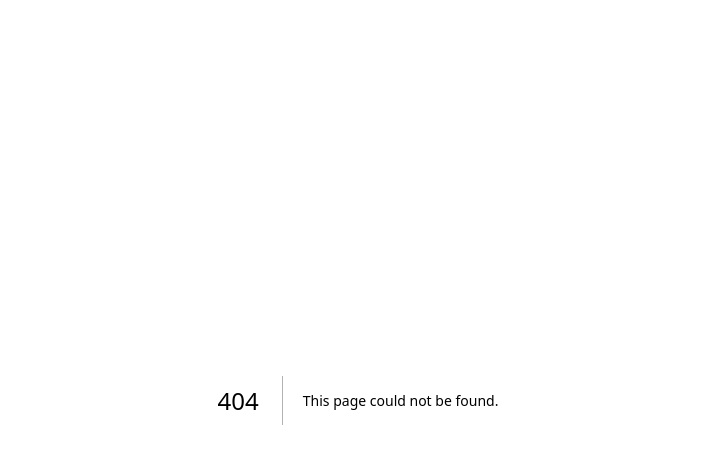
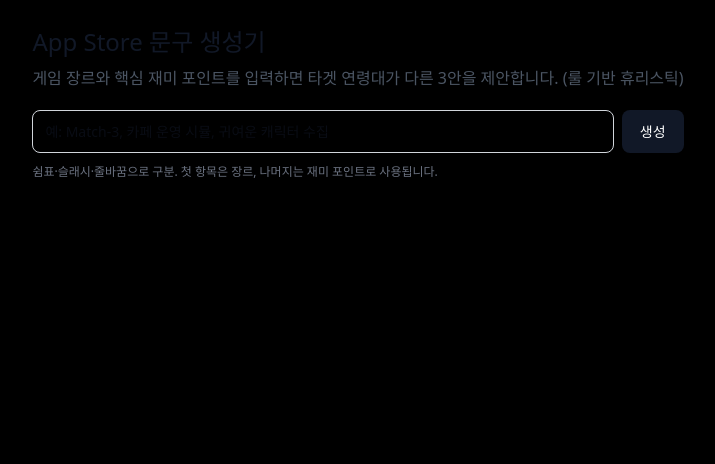
Before and after one commit to KIMTAEKJU/supercent-hub, a Next.js app: page /tools/req_e8cc8487-1baa-4ef7-91ff-3b2a4968e222 in a window 1280 px wide. Before the commit this address had no page. Shown: the top 464 px of the page, without its empty margins (282-997 px from the left). Built offline with nearby package versions, Linux system fonts and the light colour scheme.

Commit message:
feat: prototype req_e8cc8487-1baa-4ef7-91ff-3b2a4968e222

```diff
--- /dev/null
+++ b/src/app/tools/req_e8cc8487-1baa-4ef7-91ff-3b2a4968e222/page.tsx
@@ -0,0 +1,160 @@
+export const dynamic = 'force-dynamic'
+
+type Variant = {
+  tone: string
+  age: string
+  title: string
+  subtitle: string
+  description: string
+}
+
+function clamp(s: string, max: number) {
+  if (s.length <= max) return s
+  return s.slice(0, Math.max(0, max - 1)).replace(/\s+$/, '') + '…'
+}
+
+function parseKeywords(input: string) {
+  const parts = input
+    .split(/[,，、\n/|]+/)
+    .map((p) => p.trim())
+    .filter(Boolean)
+  return { genre: parts[0] ?? '', points: parts.slice(1), all: parts }
+}
+
+function buildVariants(input: string): Variant[] {
+  const { genre, points, all } = parseKeywords(input)
+  const joinedPoints = points.length ? points.join(' · ') : ''
+  const joinedAll = all.join(', ')
+  const firstPoint = points[0] ?? genre
+  const secondPoint = points[1] ?? firstPoint
+
+  return [
+    {
+      tone: '캐주얼 · 가족 친화',
+      age: '전체 이용가 (4+)',
+      title: clamp(`${genre || '신작 게임'} : ${firstPoint} 가득한 하루`, 80),
+      subtitle: clamp(`${secondPoint} 한 스푼의 즐거움`, 30),
+      description: clamp(
+        `${genre || '게임'}의 재미를 누구나 쉽게! ${joinedPoints || '간단한 조작과 귀여운 연출'}로 부담 없이 즐기는 한 판. 잠깐의 틈에도 딱 맞는 캐주얼 경험을 선물합니다.`,
+        200,
+      ),
+    },
+    {
+      tone: '감성 · 힐링',
+      age: '9세 이상 (9+)',
+      title: clamp(
+        `${firstPoint || '감성'} 가득 ${genre || '힐링 게임'} — 오늘도 한 판`,
+        80,
+      ),
+      subtitle: clamp(`${genre || '힐링'}으로 채우는 여유`, 30),
+      description: clamp(
+        `바쁜 하루를 달래주는 ${genre || '힐링'} ${joinedPoints ? '— ' + joinedPoints : ''}. 작은 성취와 따뜻한 이야기가 이어지며, 언제 어디서든 부드럽게 몰입할 수 있는 마음의 쉼표를 건넵니다.`,
+        200,
+      ),
+    },
+    {
+      tone: '도전 · 몰입',
+      age: '12세 이상 (12+)',
+      title: clamp(
+        `${genre || '전략 게임'} 마스터 도전! ${joinedPoints || '한계 돌파'}`,
+        80,
+      ),
+      subtitle: clamp(`끝까지 가는 ${firstPoint || '승부'}`, 30),
+      description: clamp(
+        `${genre || '게임'} 본연의 재미를 극한까지 — ${joinedAll || '전략과 순발력의 결합'}. 점점 높아지는 난이도와 다채로운 콘텐츠가 당신의 손끝을 쉬지 못하게 만듭니다. 지금 도전을 시작하세요.`,
+        200,
+      ),
+    },
+  ]
+}
+
+const card: React.CSSProperties = {
+  border: '1px solid #e5e7eb',
+  borderRadius: 12,
+  padding: 20,
+  marginTop: 16,
+  background: '#ffffff',
+}
+const label: React.CSSProperties = { fontSize: 12, color: '#6b7280' }
+
+function VariantCard({ v, i }: { v: Variant; i: number }) {
+  return (
+    <section style={card}>
+      <header style={{ display: 'flex', justifyContent: 'space-between', alignItems: 'baseline', gap: 12, flexWrap: 'wrap' }}>
+        <strong style={{ fontSize: 14, color: '#6b7280' }}>안 {i + 1}</strong>
+        <span style={{ fontSize: 13, color: '#2563eb' }}>{v.tone}</span>
+        <span style={{ fontSize: 13, color: '#16a34a' }}>대상: {v.age}</span>
+      </header>
+      <dl style={{ marginTop: 12, display: 'grid', rowGap: 10 }}>
+        <div>
+          <dt style={label}>타이틀 · {v.title.length}/80</dt>
+          <dd style={{ margin: 0, fontSize: 16, fontWeight: 600 }}>{v.title}</dd>
+        </div>
+        <div>
+          <dt style={label}>부제 · {v.subtitle.length}/30</dt>
+          <dd style={{ margin: 0, fontSize: 15 }}>{v.subtitle}</dd>
+        </div>
+        <div>
+          <dt style={label}>설명 · {v.description.length}/200</dt>
+          <dd style={{ margin: 0, fontSize: 14, lineHeight: 1.55 }}>{v.description}</dd>
+        </div>
+      </dl>
+    </section>
+  )
+}
+
+export default async function Page({
+  searchParams,
+}: {
+  searchParams: Promise<{ q?: string }>
+}) {
+  const { q = '' } = await searchParams
+  const variants = q ? buildVariants(q) : null
+
+  return (
+    <main
+      style={{
+        maxWidth: 760,
+        margin: '0 auto',
+        padding: 24,
+        fontFamily: 'ui-sans-serif, system-ui, -apple-system, "Segoe UI", Roboto, sans-serif',
+        color: '#111827',
+      }}
+    >
+      <h1 style={{ fontSize: 24, margin: 0 }}>App Store 문구 생성기</h1>
+      <p style={{ color: '#4b5563', marginTop: 6 }}>
+        게임 장르와 핵심 재미 포인트를 입력하면 타겟 연령대가 다른 3안을 제안합니다. (룰 기반 휴리스틱)
+      </p>
+
+      <form method="get" style={{ marginTop: 20, display: 'flex', gap: 8, flexWrap: 'wrap' }}>
+        <input
+          name="q"
+          defaultValue={q}
+          placeholder="예: Match-3, 카페 운영 시뮬, 귀여운 캐릭터 수집"
+          style={{ flex: '1 1 320px', padding: '10px 12px', borderRadius: 8, border: '1px solid #d1d5db', fontSize: 14 }}
+        />
+        <button
+          type="submit"
+          style={{ padding: '10px 18px', borderRadius: 8, border: 'none', background: '#111827', color: '#fff', fontSize: 14, cursor: 'pointer' }}
+        >
+          생성
+        </button>
+      </form>
+
+      <p style={{ marginTop: 10, fontSize: 12, color: '#6b7280' }}>
+        쉼표·슬래시·줄바꿈으로 구분. 첫 항목은 장르, 나머지는 재미 포인트로 사용됩니다.
+      </p>
+
+      {variants && (
+        <div style={{ marginTop: 8 }}>
+          {variants.map((v, i) => (
+            <VariantCard key={i} v={v} i={i} />
+          ))}
+          <p style={{ marginTop: 16, fontSize: 12, color: '#9ca3af' }}>
+            ※ 이 도구는 룰 기반 휴리스틱입니다. 실제 출시 문구는 심사 가이드와 현지화 검토를 거치세요.
+          </p>
+        </div>
+      )}
+    </main>
+  )
+}
```
